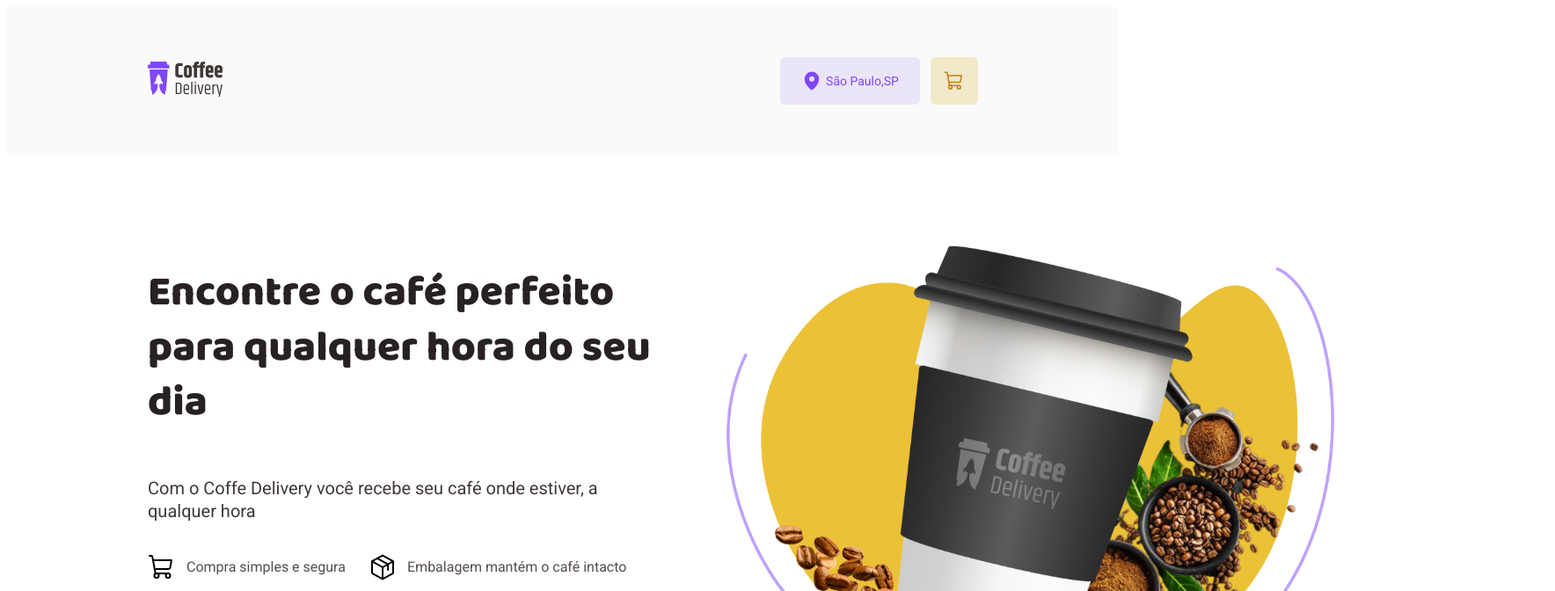
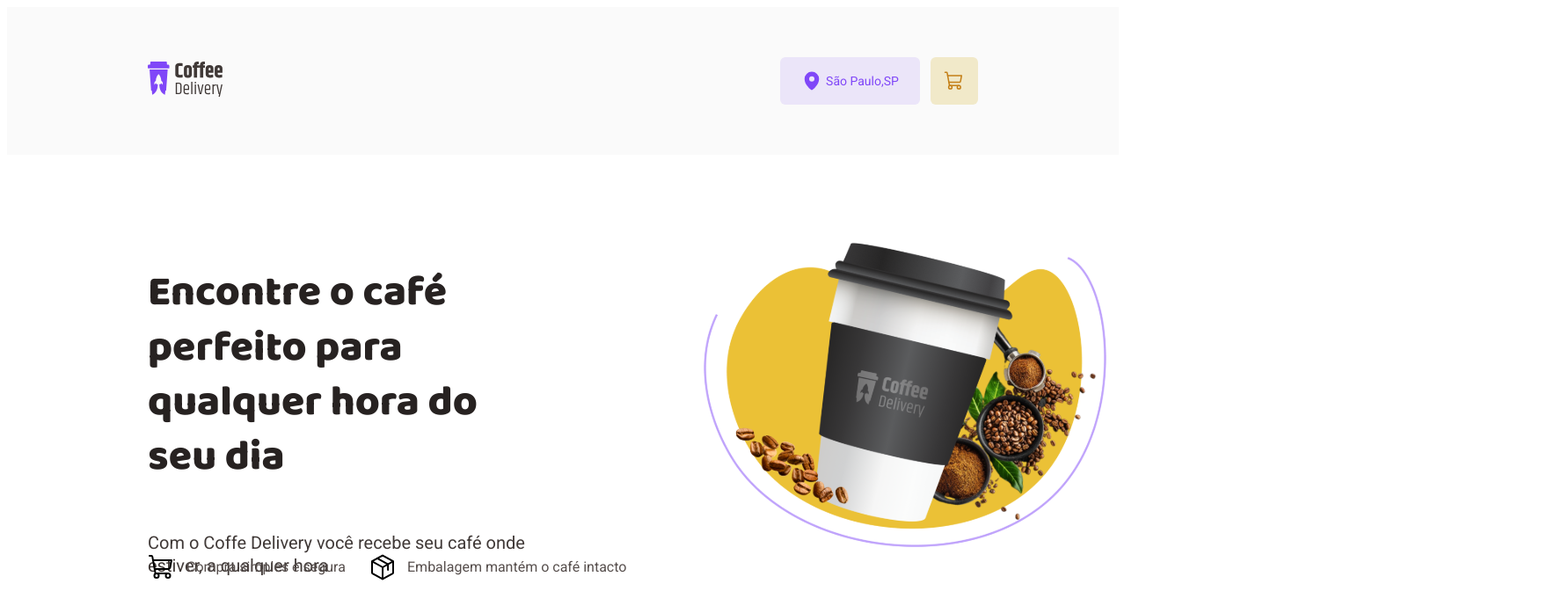
Before and after one commit to FabianHenrick/Coffe-Delivery, a React (Vite) app: page / in a window 1280 px wide. Shown: the top 672 px of the page at 88% size, 1768 px wide, since content can reach past the window. Built offline with nearby package versions, Linux system fonts and the light colour scheme.

Commit message:
Home Banner and components

```diff
--- a/src/pages/home/index.tsx
+++ b/src/pages/home/index.tsx
@@ -9,6 +9,7 @@
   BannerTittle,
   BenefitsText,
   Benefits,
+  CoffeImg,
 } from "./styles";
 
 export function Home() {
@@ -44,7 +45,7 @@
             </Benefits>
           </BenefitsDivision>
         </BannerDivision>
-        <img src={CoffeBanner} alt="" />
+        <CoffeImg src={CoffeBanner} alt="" />
       </BannerContainer>
     </div>
   );
--- a/src/pages/home/styles.ts
+++ b/src/pages/home/styles.ts
@@ -2,21 +2,20 @@
 
 export const BannerContainer = styled.header`
   display: flex;
-  width: 1440px;
+  width: 100vw;
   height: 544px;
-  padding: 94px 160px 94px 160px;
+  padding: 94px 160px;
   gap: 56px;
 `;
 export const BannerDivision = styled.div`
   display: grid;
-
   flex-direction: column;
 `;
 export const TittlesDiv = styled.div`
   display: flex;
   flex-direction: column;
   align-items: flex-start;
-  width: 588px;
+  width: 34vw;
   height: 192px;
   padding: 0px;
 `;
@@ -72,3 +71,8 @@
 export const BenefitsDiv = styled.div`
   display: flex;
 `;
+
+export const CoffeImg = styled.img`
+  width: 476px;
+  height: 360px;
+`;
```
Also changed, not shown: src/pages/home/components/coffeLists/coffeList.tsx (added, +9 -0 lines).
